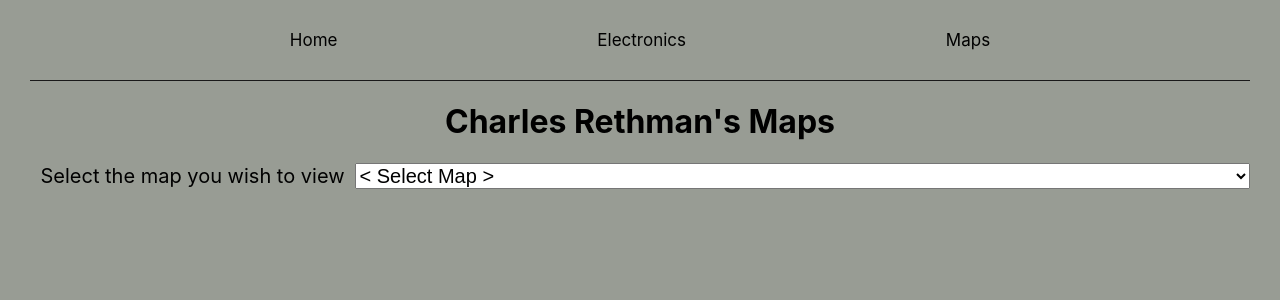
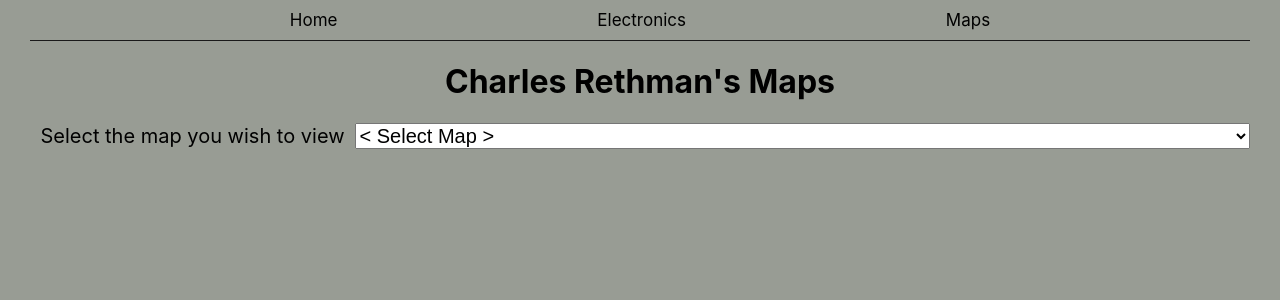
Before and after one commit to chezearth-personal/map-server, a React (Create React App) app in the folder client/: page /maps in a window 1280 px wide. Shown: the top 300 px of the page. Built offline with nearby package versions, Linux system fonts and the light colour scheme.

Commit message:
Tidied up the appearance a bit

```diff
--- a/client/src/App.css
+++ b/client/src/App.css
@@ -51,7 +51,7 @@ main {
   flex-direction: column;
   align-items: center;
   overflow: hidden;
-  transition: transform 2s;
+  /* transition: transform 2s; */
 }
 
 .thumbnail__img {
@@ -63,8 +63,8 @@ main {
   border-radius: 5px;
   overflow: hidden;
   box-shadow: 0 0 10px rgba(0, 0, 0, 0.1);
-  width: 250px;
-  height: 200px;
+  width: 230px;
+  height: 160px;
 }
 .thumbnail__img:hover {
   border: 3px solid #317afb;
--- a/client/src/components/hooks/useImage.js
+++ b/client/src/components/hooks/useImage.js
@@ -5,7 +5,7 @@ const useImage = (filePath) => {
   const [error, setError] = useState(null);
   const [image, setImage] = useState(null);
   useEffect(() => {
-    console.log('imagePath =', `../../../public/images/resources/${filePath}`)
+    // console.log('imagePath =', `../../../public/images/resources/${filePath}`)
     const fetchImage = async () => {
       try {
         if (!filePath) {
--- a/client/src/index.css
+++ b/client/src/index.css
@@ -10,7 +10,7 @@ body {
 header {
   display: flex;
   justify-content: space-evenly;
-  padding: 30px 0 30px 0;
+  padding: 10px 0 10px 0;
   border-bottom: 1px solid #1a1a1a;
   margin: 0 30px 10px 30px;
 }
```
